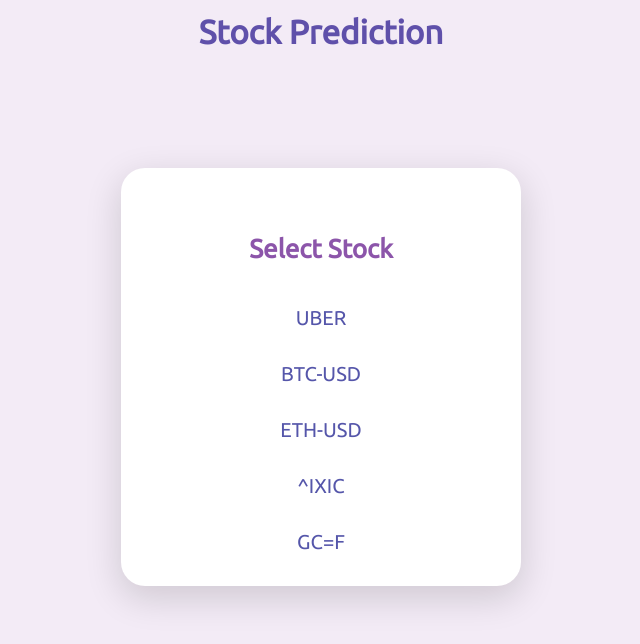
After one commit to Sakib-Abrar/Stock-Prediction, a Flask app: template flaskr/templates/home.html in a window 1280 px wide. The commit adds this page. Shown: the top 644 px of the page, without its empty margins (319-959 px from the left). Run offline with Flask 2, Linux system fonts and the light colour scheme; the template is opened without the code that fills it, so the values that code supplies are empty.

Commit message:
Prediction Pages Added

```diff
--- a/flaskr/__init__.py
+++ b/flaskr/__init__.py
@@ -32,12 +32,10 @@
 
     # blueprint initialization
     from . import auth
+    from . import home
     app.register_blueprint(auth.bp)
+    app.register_blueprint(home.bp)
 
-    # a simple page that says hello
-    @app.route('/')
-    @login_required
-    def index():
-        return 'Empty Page'
+
 
     return app
--- a/flaskr/auth.py
+++ b/flaskr/auth.py
@@ -49,7 +49,7 @@
         error = None
 
         if not email:
-            error = 'email is required.'
+            error = 'Email is required.'
         elif not password:
             error = 'Password is required.'
 
@@ -85,7 +85,7 @@
         if user is None:
             error = 'Incorrect email.'
         elif not check_password_hash(user['password'], password):
-            error = 'Incorrect password.'
+            error = 'Incorrect password'
 
         if error is None:
             session.clear()
@@ -111,7 +111,7 @@
         ).fetchone()
 
         if user is None:
-            error = 'Incorrect answer.'
+            error = 'Incorrect answer'
 
         if error is None:
             session.clear()
@@ -132,9 +132,9 @@
         error = None
 
         if not email:
-            error = 'email is required.'
+            error = 'Email is required'
         elif not password:
-            error = 'Password is required.'
+            error = 'Password is required'
 
         if error is None:
             try:
@@ -158,15 +158,4 @@
 @bp.route('/logout')
 def logout():
     session.clear()
-    return redirect(url_for('index'))
-
-
-def login_required(view):
-    @functools.wraps(view)
-    def wrapped_view(**kwargs):
-        if g.user is None:
-            return redirect(url_for('auth.login'))
-
-        return view(**kwargs)
-
-    return wrapped_view
+    return redirect(url_for('auth.login'))
--- /dev/null
+++ b/flaskr/home.py
@@ -0,0 +1,80 @@
+import functools
+import json
+import datetime
+from flask import request
+from stock import predict
+
+from flask import (
+    Blueprint, flash, g, redirect, render_template, request, session, url_for
+)
+
+from werkzeug.security import check_password_hash, generate_password_hash
+
+from flaskr.db import get_db
+
+bp = Blueprint('home', __name__, url_prefix='/')
+
+def login_required(view):
+    """View decorator that redirects anonymous users to the login page."""
+
+    @functools.wraps(view)
+    def wrapped_view(**kwargs):
+        if g.user is None:
+            return redirect(url_for("auth.login"))
+
+        return view(**kwargs)
+
+    return wrapped_view
+
+
+@bp.before_app_request
+def load_logged_in_user():
+    """If a user id is stored in the session, load the user object from
+    the database into ``g.user``."""
+    user_id = session.get("user_id")
+
+    if user_id is None:
+        g.user = None
+    else:
+        g.user = (
+            get_db().execute("SELECT * FROM user WHERE id = ?", (user_id,)).fetchone()
+        )
+
+
+# home page
+@bp.route('/')
+@login_required
+def index():
+    return render_template('home.html')
+
+
+# predict page
+@bp.route('/prediction')
+@login_required
+def prediction(legend='UBER'):
+    legend = request.args.get('legend')
+    today = str(datetime.date.today())
+
+    db = get_db()
+    predictions = db.execute(
+        'SELECT * FROM prediction WHERE prediction_date = ? and legend = ?',
+         (today, legend)).fetchone()
+
+    if predictions is None:
+        x, y = predict.predict(legend)
+        labels = json.dumps(x)
+        prices = json.dumps(y)
+        db.execute(
+            "INSERT INTO prediction (labels, prices, legend, prediction_date) VALUES (?, ?, ?, ?)",
+            (labels, prices, legend, today),
+        )
+        db.commit()
+    else:
+        x = json.loads(predictions["labels"])
+        y = json.loads(predictions["prices"])
+
+    # x y value for testing
+    # x = ["11 Oct 2021", "12 Oct 2021", "13 Oct 2021", "14 Oct 2021", "15 Oct 2021", "18 Oct 2021", "19 Oct 2021", "20 Oct 2021", "21 Oct 2021", "22 Oct 2021", "25 Oct 2021", "26 Oct 2021", "27 Oct 2021", "28 Oct 2021", "29 Oct 2021", "01 Nov 2021", "02 Nov 2021", "03 Nov 2021", "04 Nov 2021", "05 Nov 2021", "Today"]
+    # y = [46.29000091552735, 46.72000122070313, 46.40999984741212, 47.27999877929688, 48.36000061035156, 47.069999694824226, 47.049999237060554, 46.00000000000001, 46.470001220703125, 45.5099983215332, 45.720001220703125, 46.02000045776368, 44.72999954223633, 44.61999893188477, 43.81999969482422, 44.36000061035156, 42.88999938964844, 45.720001220703125, 45.27000045776367, 47.189998626708984, 46.61995580038365]
+
+    return render_template('prediction.html', labels=x, values=y, legend=legend)
--- /dev/null
+++ b/flaskr/static/css/base.css
@@ -0,0 +1,70 @@
+body {
+    background-color: #F3EBF6;
+    font-family: 'Ubuntu', sans-serif;
+}
+
+.flash {
+    background-color: #FFFFFF;
+    width: 400px;
+    height: 100px;
+    margin: 7em auto;
+    border-radius: 1.5em;
+    box-shadow: 0px 11px 35px 2px rgba(0, 0, 0, 0.14);
+}
+
+.error {
+    padding-top: 40px;
+    color: #5f50aa;
+    font-family: 'Ubuntu', sans-serif;
+    font-weight: bold;
+    font-size: 23px;
+}
+
+#navbar ul {
+	margin: 0;
+	padding: 5px;
+	list-style-type: none;
+	text-align: center;
+    /* background-color: #8C55AA;  */
+	}
+
+#navbar ul li {
+	display: inline;
+	}
+
+#navbar ul li a {
+	text-decoration: none;
+	padding: .2em 1em;
+	color: #5f50aa;
+    font-family: 'Ubuntu', sans-serif;
+    font-weight: bold;
+    font-size: 33px;
+	/* background-color: #000;  */
+	}
+
+#navbar ul li a:hover {
+	text-decoration: none;
+	padding: .2em 1em;
+	color: #8C55AA;
+    font-family: 'Ubuntu', sans-serif;
+    font-weight: bold;
+    font-size: 33px;
+	}
+
+
+.float{
+    position:fixed;
+    width:60px;
+    height:60px;
+    bottom:40px;
+    right:40px;
+    background-color:rgb(192, 35, 7);
+    color:#FFF;
+    border-radius:50px;
+    text-align:center;
+    box-shadow: 2px 2px 3px #999;
+}
+
+.my-float{
+    margin-top:22px;
+}
--- /dev/null
+++ b/flaskr/static/css/home.css
@@ -0,0 +1,52 @@
+.main {
+    background-color: #FFFFFF;
+    width: 400px;
+    height: px;
+    margin: 7em auto;
+    border-radius: 1.5em;
+    box-shadow: 0px 11px 35px 2px rgba(0, 0, 0, 0.14);
+    align-content: center;
+}
+
+.headline {
+    padding-top: 40px;
+    color: #8C55AA;
+    font-family: 'Ubuntu', sans-serif;
+    font-weight: bold;
+    font-size: 26px;
+}
+
+
+/* stock list */
+.stocks{
+    /* display: flex; */
+    justify-content: center;
+    text-align: center;
+
+}
+
+a{
+    text-decoration: none;
+    color: #5556aa;
+}
+.stocks ul{
+    list-style-type:none;
+}
+.stocks li {
+	padding: 16px;
+    flex-grow: 1;
+    background-color: transparent;
+    color: #5556aa;
+    font-family: 'Ubuntu', sans-serif;
+    font-size: 20px;
+    margin-left: -40px;
+}
+
+.stocks li:hover {
+    color: #FFFFFF;
+	background: linear-gradient(to right, #9C27B0, #E040FB);
+}
+
+.stocks li:hover a{
+    color: #FFFFFF;
+}
--- a/flaskr/static/css/login.css
+++ b/flaskr/static/css/login.css
@@ -1,8 +1,3 @@
-body {
-    background-color: #F3EBF6;
-    font-family: 'Ubuntu', sans-serif;
-}
-
 .main {
     background-color: #FFFFFF;
     width: 400px;
--- a/flaskr/static/css/register.css
+++ b/flaskr/static/css/register.css
@@ -1,8 +1,3 @@
-body {
-    background-color: #F3EBF6;
-    font-family: 'Ubuntu', sans-serif;
-}
-
 .main {
     background-color: #FFFFFF;
     width: 400px;
--- a/flaskr/templates/auth/forgot_password.html
+++ b/flaskr/templates/auth/forgot_password.html
@@ -6,12 +6,12 @@
 
 {% block content %}
 <div class="main">
-  <p class="register" align="center">Forgot Password</p>
+  <p class="headline" align="center">Forgot Password</p>
   <form class="form1" action="{{ url_for('auth.forgot_password') }}" method="post">
     <input class="email" type="text" align="center" name='first_name' placeholder="First Name">
     <input class="email" type="text" align="center" name='last_name' placeholder="Last Name">
     <input class="email" type="text" align="center" name='email' placeholder="Email">
-    <select class="security-question" name='security-question' align="center">
+    <select class="security-question" name='security_question' align="center">
       <option value="0" hidden>Select security question</option>
       <option value="1">Name of your first pet?</option>
       <option value="2">Your birth city?</option>
--- a/flaskr/templates/auth/login.html
+++ b/flaskr/templates/auth/login.html
@@ -11,7 +11,7 @@
     <input class="email" type="text" align="center" name="email" placeholder="Email">
     <input class="pass" type="password" align="center" name="password" placeholder="Password">
     <button class="submit" type="submit" align="center">Sign in</button>
-    <p class="forgot" align="center"><a href="{{ url_for('auth.change_password') }}">Forgot Password?</p>
+    <p class="forgot" align="center"><a href="{{ url_for('auth.forgot_password') }}">Forgot Password?</p>
     <p class="new-user" align="center"><a href="{{ url_for('auth.register') }}">New User?</p>
   </form>
 </div>
--- a/flaskr/templates/base.html
+++ b/flaskr/templates/base.html
@@ -8,17 +8,32 @@
     <link rel="shortcut icon" href="{{ url_for('static', filename='favicon.ico') }}">
     <link href="https://fonts.googleapis.com/css?family=Ubuntu" rel="stylesheet">
     <meta name="viewport" content="width=device-width, initial-scale=1" />
-    <link rel="stylesheet" href="{{ url_for('static', filename='css/font-awesome.min.css') }}">
+    <!-- <link rel="stylesheet" href="{{ url_for('static', filename='css/font-awesome.min.css') }}"> -->
+    <link rel="stylesheet" href="https://cdnjs.cloudflare.com/ajax/libs/font-awesome/4.7.0/css/font-awesome.min.css">
+    <link rel="stylesheet" href="{{ url_for('static', filename='css/base.css') }}">
     <title>Stock Prediction</title>
   </head>
 
   <body>
+    <div id="navbar">
+      <ul>
+      <li><a href="{{ url_for('home.index') }}">Stock Prediction</a></li>
+      </ul>
+    </div>
     <section class="content"></section>
+      {% for message in get_flashed_messages() %}
+        <div class="flash" align="center">
+          <p class="error" align="center">{{ message }}</p>
+        </div>
+      {% endfor %}
       {% block content %}{% endblock %}
-      {% for message in get_flashed_messages() %}
-        <div class="flash" align="center">{{ message }}</div>
-      {% endfor %}
     </section>
+    {% if session.logged_in %}
+    <a href="{{ url_for('auth.logout') }}" class="float">
+      <i class="fa fa-sign-out my-float"></i>
+      </a>
+    {% endif %}
+
 
 
   </body>
--- /dev/null
+++ b/flaskr/templates/home.html
@@ -0,0 +1,43 @@
+{% extends 'base.html' %}
+
+{% block links %}
+<link rel="stylesheet" href="{{ url_for('static', filename='css/home.css') }}">
+{% endblock %}
+
+{% block content %}
+<div class="main">
+    <p class="headline" align="center">Select Stock</p>
+    <div class="stocks">
+        <ul>
+            <li>
+                <a href="{{ url_for('home.prediction', legend='UBER') }}">
+                    UBER
+                </a>
+
+            </li>
+            <li>
+                <a href="{{ url_for('home.prediction', legend='BTC-USD') }}">
+                    BTC-USD
+                </a>
+
+            </li>
+            <li>
+                <a href="{{ url_for('home.prediction', legend='ETH-USD') }}">
+                    ETH-USD
+                </a>
+            </li>
+            <li>
+                <a href="{{ url_for('home.prediction', legend='^IXIC') }}">
+                    ^IXIC
+                </a>
+            </li>
+            <li>
+                <a href="{{ url_for('home.prediction', legend='GC=F') }}">
+                    GC=F
+                </a>
+            </li>
+        </ul>
+    </div>
+
+</div>
+{% endblock %}
```
Also changed, not shown: flaskr/schema.sql (+13 -4 lines), flaskr/static/css/forgot.css (+1 -6 lines), flaskr/static/css/prediction.css (added, +36 -0 lines), flaskr/static/js/predict.js (added, +71 -0 lines), flaskr/templates/prediction.html (added, +28 -0 lines), stock/predict.py (added, +59 -0 lines), stock/run.py (added, +12 -0 lines), instance/flaskr.sqlite (added), stock/__init__.py (added).
